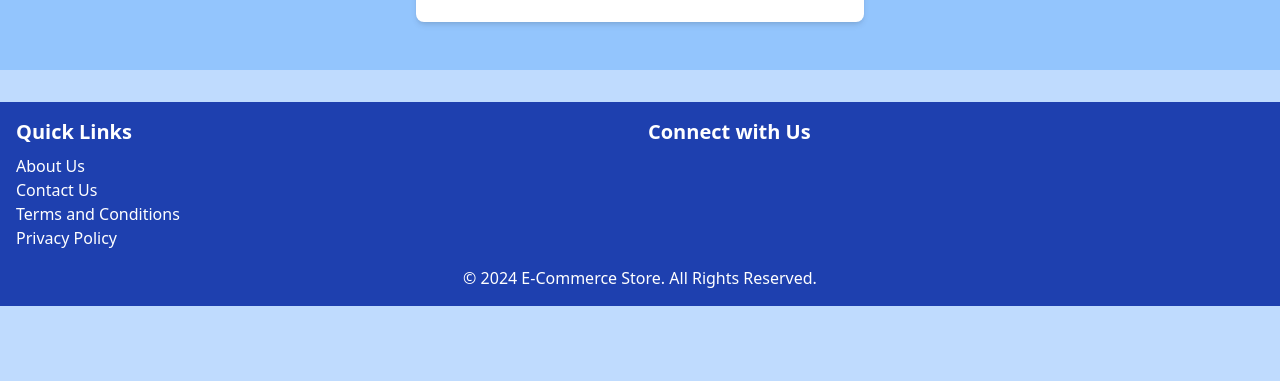
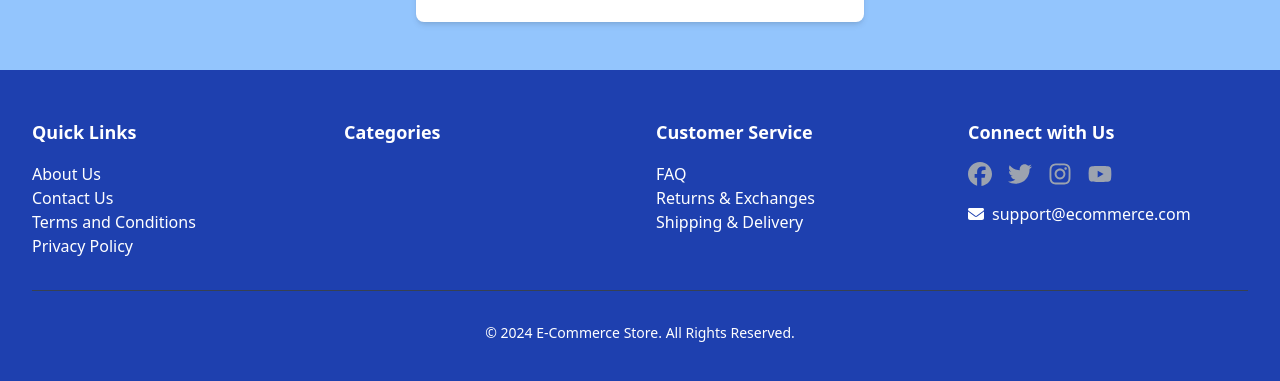
Before and after one commit to mmh-masud-03/ecommerce, a Next.js app: page / in a window 1280 px wide. Shown: the part 1303-1684 px from the top of the page. Before the commit the page ends 1609 px from the top, so only its background shows below. Built offline with nearby package versions, Linux system fonts and the light colour scheme; no server answers; the database is empty.

Commit message:
new footer

```diff
--- a/src/components/Footer.jsx
+++ b/src/components/Footer.jsx
@@ -1,44 +1,94 @@
 import Link from "next/link";
+import {
+  FaFacebook,
+  FaTwitter,
+  FaInstagram,
+  FaYoutube,
+  FaEnvelope,
+} from "react-icons/fa6";
 
 const Footer = () => {
   return (
-    <footer className="bg-blue-800 text-white p-4 mt-8">
-      <div className="grid grid-cols-2 gap-4">
+    <footer className="bg-blue-800 text-white py-12">
+      <div className="max-w-7xl mx-auto px-4 sm:px-6 lg:px-8">
+        <div className="grid grid-cols-1 md:grid-cols-4 gap-8">
           <div>
-          <h2 className="text-xl font-bold">Quick Links</h2>
-          <ul className="mt-2">
+            <h3 className="text-lg font-semibold mb-4">Quick Links</h3>
+            <ul>
               <li>
-              <Link href="/about" className="hover:text-gray-300">
+                <Link href="/about" className="hover:text-gray-400">
                   About Us
                 </Link>
               </li>
               <li>
-              <Link href="/contact" className="hover:text-gray-300">
+                <Link href="/contact" className="hover:text-gray-400">
                   Contact Us
                 </Link>
               </li>
               <li>
-              <Link href="/terms" className="hover:text-gray-300">
+                <Link href="/terms" className="hover:text-gray-400">
                   Terms and Conditions
                 </Link>
               </li>
               <li>
-              <Link href="/privacy" className="hover:text-gray-300">
+                <Link href="/privacy" className="hover:text-gray-400">
                   Privacy Policy
                 </Link>
               </li>
             </ul>
           </div>
           <div>
-          <h2 className="text-xl font-bold">Connect with Us</h2>
-          {/* Add your social media icons or links here */}
+            <h3 className="text-lg font-semibold mb-4">Categories</h3>
+            {/* Add your categories here */}
+          </div>
+          <div>
+            <h3 className="text-lg font-semibold mb-4">Customer Service</h3>
+            <ul>
+              <li>
+                <Link href="/faq" className="hover:text-gray-400">
+                  FAQ
+                </Link>
+              </li>
+              <li>
+                <Link href="/returns" className="hover:text-gray-400">
+                  Returns & Exchanges
+                </Link>
+              </li>
+              <li>
+                <Link href="/shipping" className="hover:text-gray-400">
+                  Shipping & Delivery
+                </Link>
+              </li>
+            </ul>
+          </div>
+          <div>
+            <h3 className="text-lg font-semibold mb-4">Connect with Us</h3>
+            <div className="flex space-x-4">
+              <a href="#" className="text-gray-400 hover:text-white">
+                <FaFacebook size={24} />
+              </a>
+              <a href="#" className="text-gray-400 hover:text-white">
+                <FaTwitter size={24} />
+              </a>
+              <a href="#" className="text-gray-400 hover:text-white">
+                <FaInstagram size={24} />
+              </a>
+              <a href="#" className="text-gray-400 hover:text-white">
+                <FaYoutube size={24} />
+              </a>
+            </div>
+            <div className="mt-4 flex items-center">
+              <FaEnvelope className="mr-2" />
+              <span>support@ecommerce.com</span>
             </div>
           </div>
-      <div className="mt-4 text-center">
-        <p>
+        </div>
+        <div className="mt-8 border-t border-gray-700 pt-8">
+          <p className="text-center text-sm">
             &copy; {new Date().getFullYear()} E-Commerce Store. All Rights
             Reserved.
           </p>
+        </div>
       </div>
     </footer>
   );
```
Lines whose indentation alone changed are shown as unchanged.
